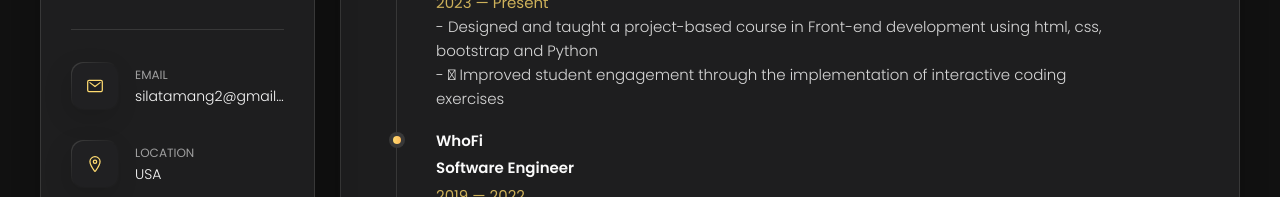
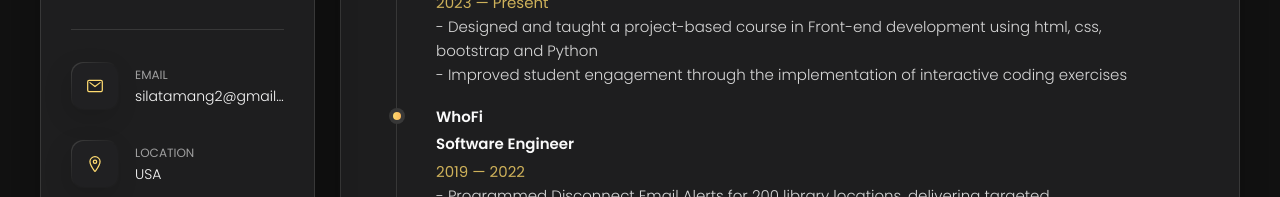
Before and after one commit to silatamang/silatamang.github.io, a plain HTML site: page index.html in a window 1280 px wide. Both pictures are taken after a click on the button "Resume". Shown: the part 381-578 px from the top of the page. Drawn offline with nearby package versions, Linux system fonts and the light colour scheme.

Commit message:
update resume

```diff
--- a/index.html
+++ b/index.html
@@ -365,7 +365,7 @@
                 <ul class="timeline-text">
                   <li>- Designed and taught a project-based course in Front-end development using html, css, bootstrap and Python
                   </li>
-                  <li>-  Improved student engagement through the implementation of interactive coding exercises
+                  <li>- Improved student engagement through the implementation of interactive coding exercises
                   </li>
                 </ul>
             </li>
```
